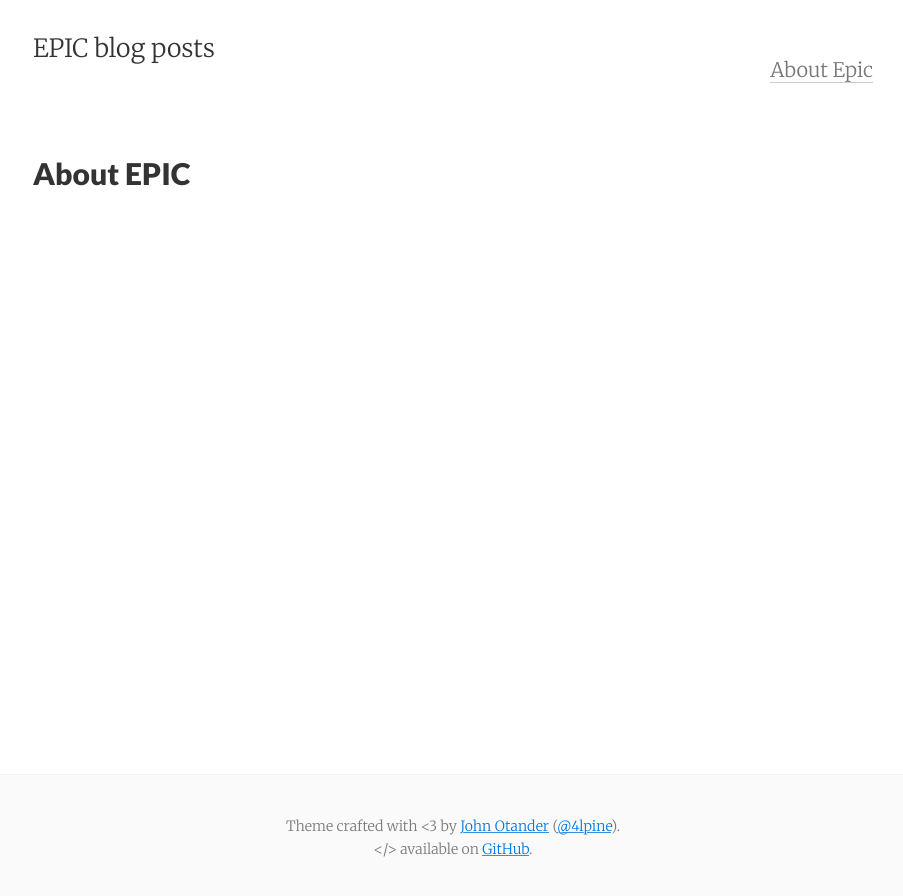
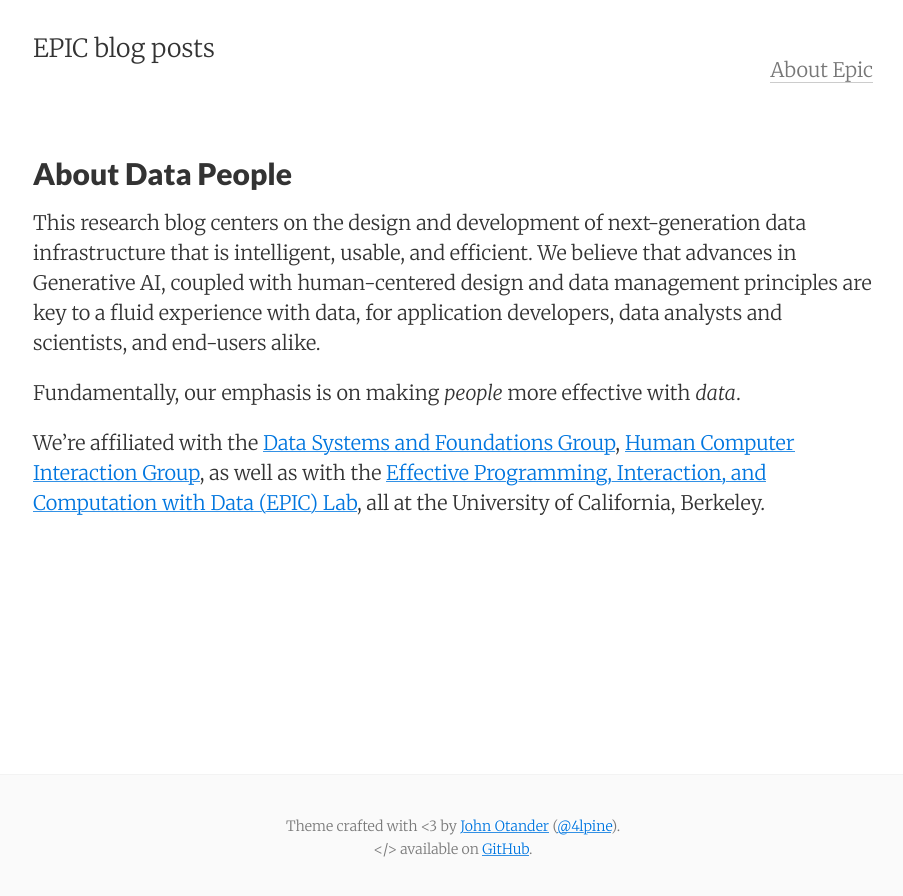
Before and after one commit to data-people-group/data-people-group.github.io, a Jekyll site: the page built from about.md, in a window 1280 px wide. Shown: the top 896 px of the page, without its empty margins (187-1090 px from the left). Built offline with Jekyll 4.4.1, drawn with Linux system fonts in a browser that asks for light colours.

Commit message:
Update about.md

```diff
--- a/about.md
+++ b/about.md
@@ -1,6 +1,11 @@
 ---
 layout: page
-title: About EPIC
+title: About Data People
 permalink: /about/
 tags: about
 ---
+This research blog centers on the design and development of next-generation data infrastructure that is intelligent, usable, and efficient. We believe that advances in Generative AI, coupled with human-centered design and data management principles are key to a fluid experience with data, for application developers, data analysts and scientists, and end-users alike.
+
+Fundamentally, our emphasis is on making _people_ more effective with _data_.
+
+We're affiliated with the [Data Systems and Foundations Group](https://dsf.berkeley.edu/), [Human Computer Interaction Group](https://hci.berkeley.edu/), as well as with the [Effective Programming, Interaction, and Computation with Data (EPIC) Lab](https://epic.berkeley.edu/), all at the University of California, Berkeley.
```
